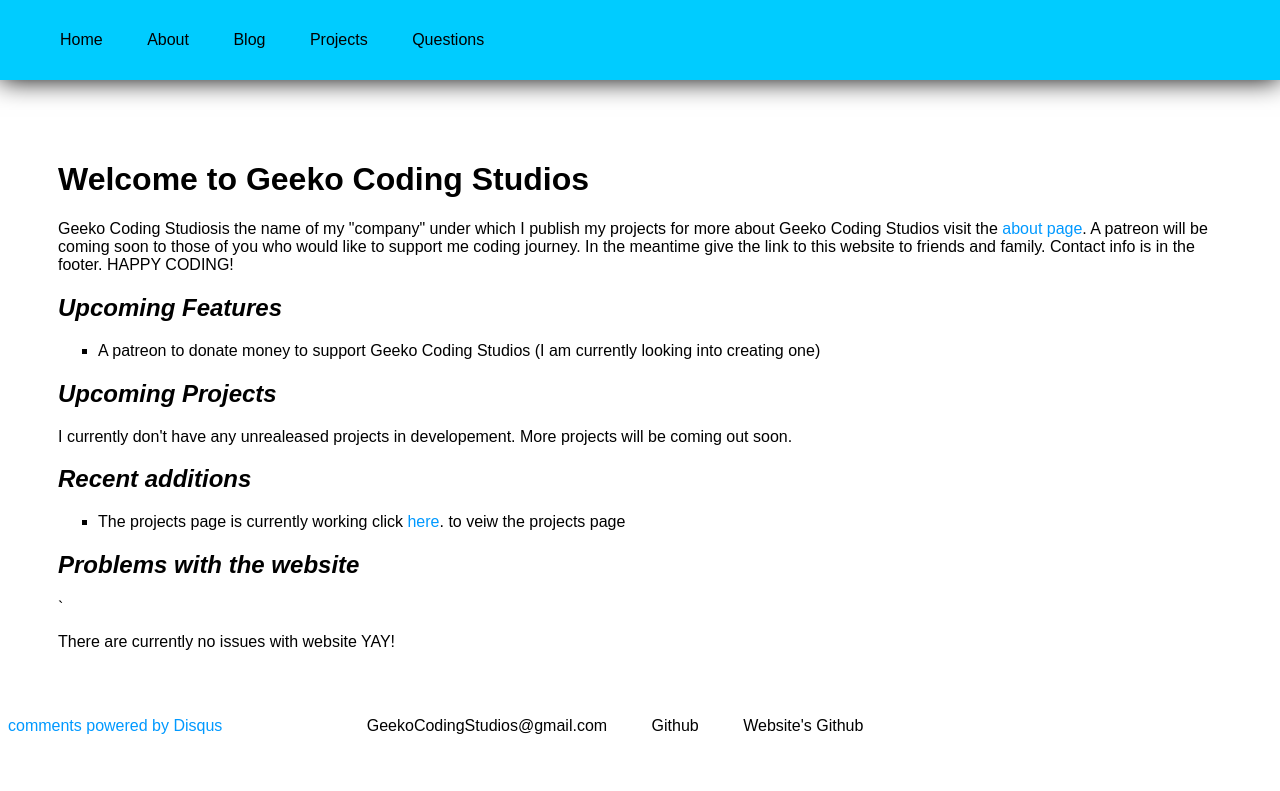
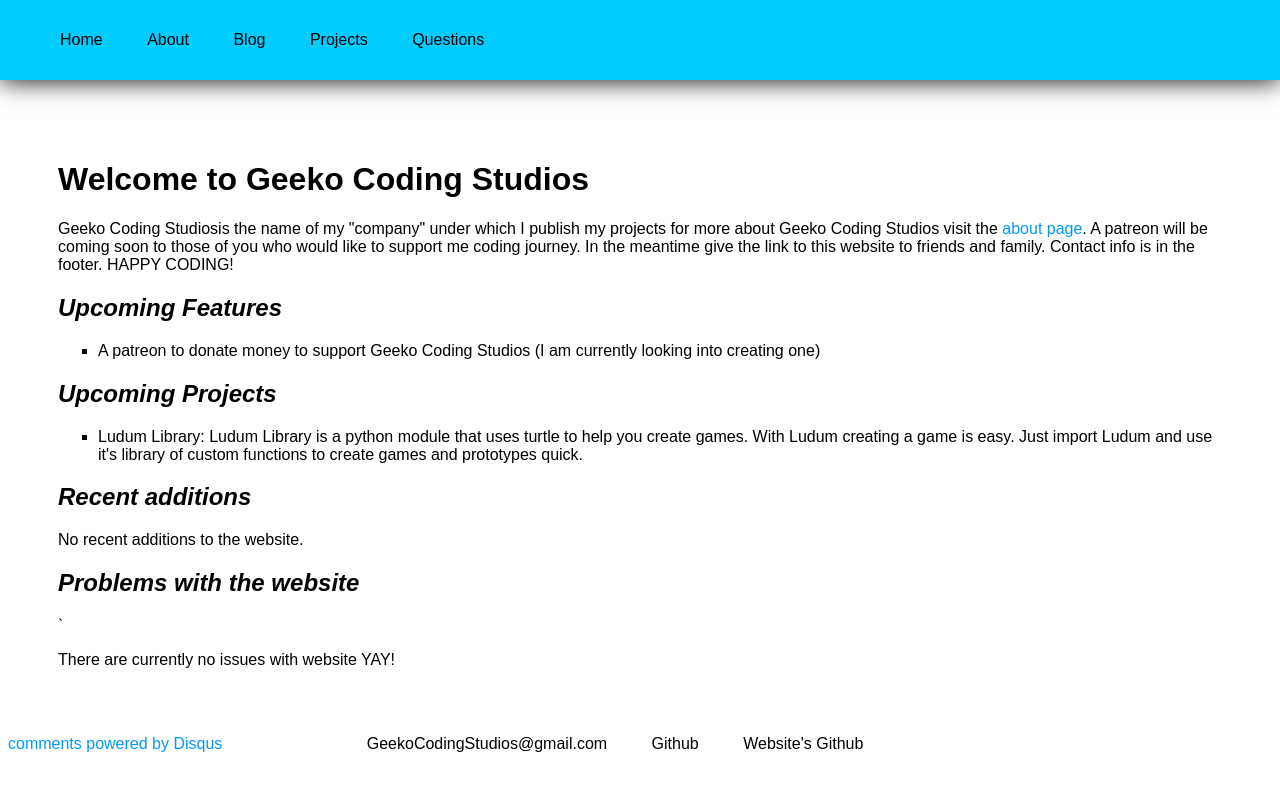
Before and after one commit to Geeko/geeko.github.io, a Jekyll site: the page built from index.html, in a window 1280 px wide. Shown: the top 791 px of the page. Built offline with Jekyll 4.4.1, drawn with Linux system fonts in a browser that asks for light colours; comment, search, counter and statistics services are not loaded.

Commit message:
Update index.html

```diff
--- a/index.html
+++ b/index.html
@@ -15,12 +15,15 @@ title: Geeko Homepage
 			<li>A patreon to donate money to support Geeko Coding Studios (I am currently looking into creating one)</li>
 		</ul>
 	 <h2><em>Upcoming Projects</em></h2>
-		<p>I currently don't have any unrealeased projects in developement. More projects will be coming out soon.</p>
+		<!-- <p>I currently don't have any unrealeased projects in developement. More projects will be coming out soon.</p> -->
 		<ul style="list-style-type:square;">
+			<li>Ludum Library: Ludum Library is a python module that uses turtle to help you create games. With Ludum
+			creating a game is easy. Just import Ludum and use it's library of custom functions to create games and
+			prototypes quick.</li>
 		</ul>
 	<h2><em>Recent additions</em></h2>
+		<p> No recent additions to the website.</p>
 		<ul style="list-style-type:square;">
-			<li>The projects page is currently working click <a href="/projects" title="Projects">here</a>. to veiw the projects page</li>
 		</ul>
 	<h2><em>Problems with the website</em></h2>
 	`	<p>There are currently no issues with website YAY!</p>
```
